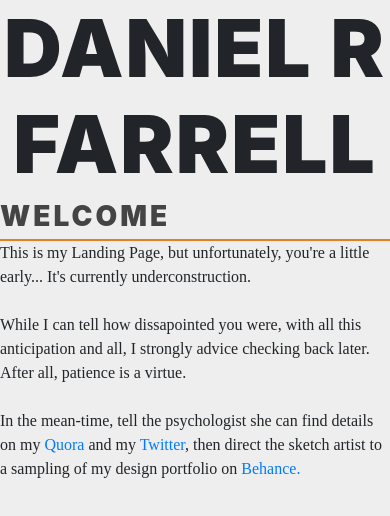
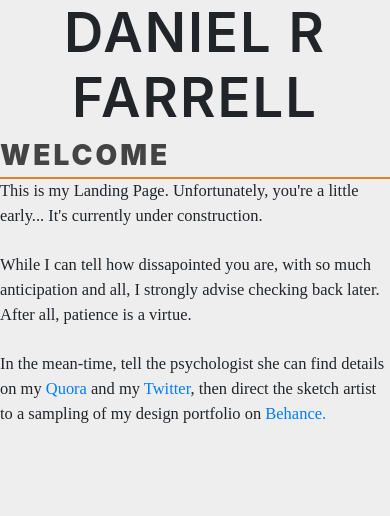
Before and after one commit to drfarrell/Personal-Website, a plain HTML site: page index.html in a window 390 px wide. Drawn offline with nearby package versions, Linux system fonts and the light colour scheme.

Commit message:
Spelling and copy

```diff
--- a/index.html
+++ b/index.html
@@ -24,8 +24,8 @@
   </div>
   <div class="hr"></div>
   <div class="copy">
-    <p>This is my Landing Page, but unfortunately, you're a little early... It's currently underconstruction. <br><br>
-       While I can tell how dissapointed you were, with all this anticipation and all, I strongly advice checking back later. After all, patience is a virtue. <br><br>
+    <p>This is my Landing Page. Unfortunately, you're a little early... It's currently under construction. <br><br>
+       While I can tell how dissapointed you are, with so much anticipation and all, I strongly advise checking back later. After all, patience is a virtue. <br><br>
        In the mean-time, tell the psychologist she can find details on my <a href="https://www.quora.com/profile/Daniel-R-Farrell">Quora</a> and my <a href="https://twitter.com/D_R_Farrell">Twitter</a>, then direct the sketch artist to a sampling of my design portfolio on <a href="https://www.behance.net/D_R_Farrell">Behance.</a>
     </p>
   </div>
--- a/main.css
+++ b/main.css
@@ -11,7 +11,7 @@ body {
 h1 {
   font-size: 6.5em ;
   text-align: center;
-  font-weight: 900;
+  font-weight: 600;
   letter-spacing: 2px;
   text-transform: uppercase;
 }
@@ -47,21 +47,17 @@ header:after {
 }
 
 p {
-  font-size: 1em;
+  font-size: 1.03em;
   font-weight: 300;
   font-family: "calluna",serif;
 }
 
 @media screen and (max-width: 480px) {
-
   h1 {
-    font-size: 5em;
+    font-size: 3.4em;
   }
 
-  .container{
-    padding: 0 0 0 0;
+  .container {
+    padding: 0% 0% 0% 0%;
   }
-
-
-
 }
```
